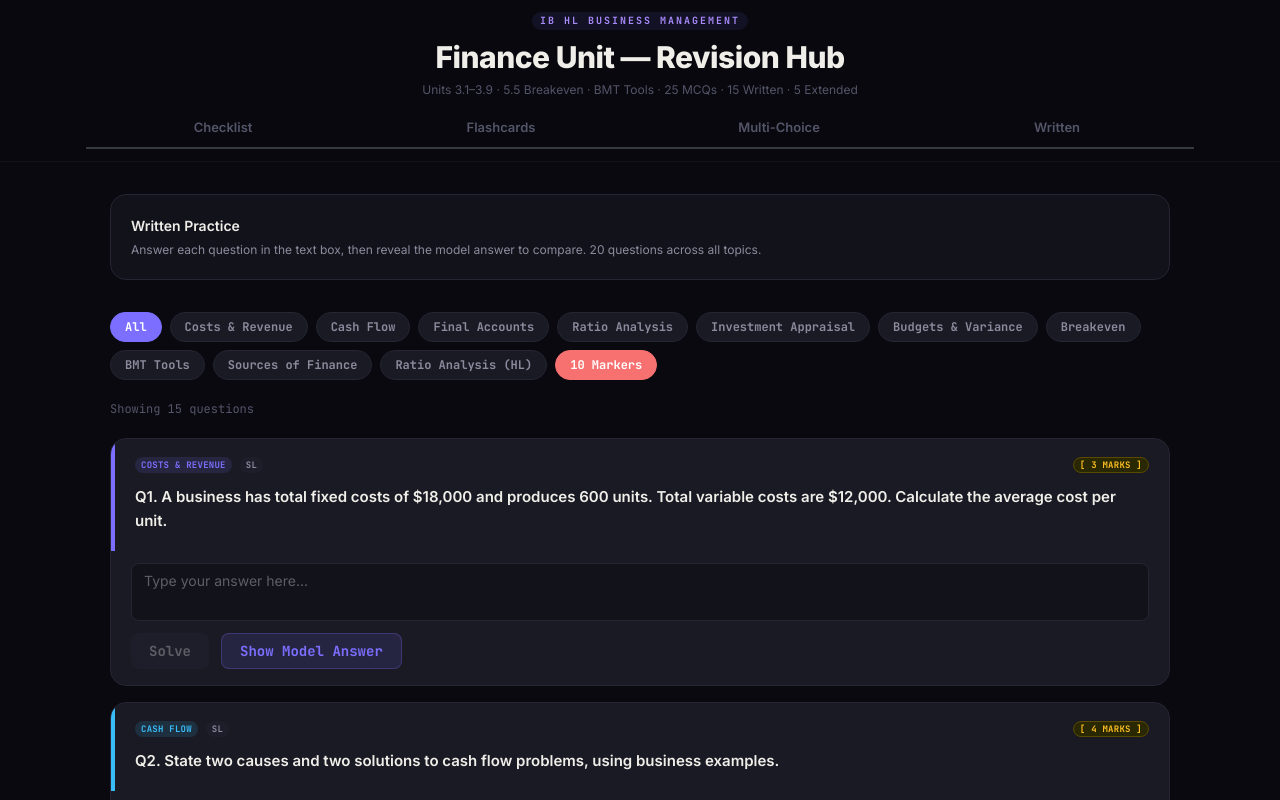
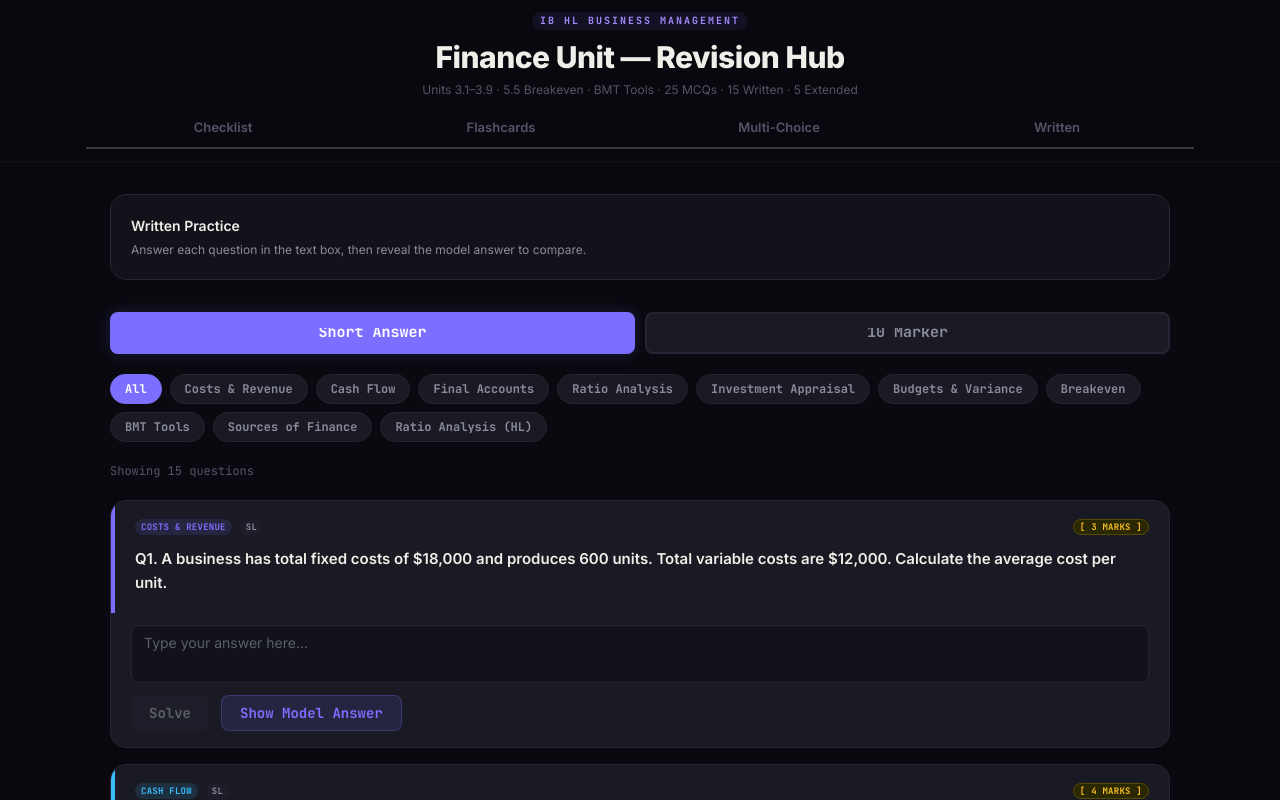
Before and after one commit to jlau2027-max/Business-Test-Checklist-2, a React (Vite) app: page / in a window 1280 px wide. Both pictures are taken after a click on the tab "Written". Shown: the top 800 px of the page. Built offline with nearby package versions, Linux system fonts and the light colour scheme.

Commit message:
Split Written into Short Answer / 10 Marker toggle above topic filters

```diff
--- a/src/App.jsx
+++ b/src/App.jsx
@@ -738,9 +738,10 @@ function WrittenPracticeItem({q, displayNum}) {
 }
 
 function WrittenPracticeView() {
+  const [mode, setMode] = useState("short"); // "short" or "10mark"
   const [filterCat, setFilterCat] = useState("All");
 
-  const writtenCats = ["All", ...Array.from(new Set(WRITTEN_QUESTIONS.map(q => q.cat))), "10 Markers"];
+  const writtenCats = ["All", ...Array.from(new Set(WRITTEN_QUESTIONS.map(q => q.cat)))];
 
   const catMatchFn = (qCat, fCat) => {
     if (fCat === "All") return true;
@@ -748,28 +749,65 @@ function WrittenPracticeView() {
     return normalise(qCat) === normalise(fCat);
   };
 
-  const is10Markers = filterCat === "10 Markers";
-  const filtered = is10Markers
+  const filtered = mode === "10mark"
     ? WRITTEN_10_MARK_QUESTIONS
     : WRITTEN_QUESTIONS.filter(q => catMatchFn(q.cat, filterCat));
-
-  const totalCount = WRITTEN_QUESTIONS.length + WRITTEN_10_MARK_QUESTIONS.length;
 
   return (
     <div style={{maxWidth:1060, margin:"0 auto", padding:"0 0 40px"}}>
       <Paper bg="#12121A" radius="lg" p="lg" mb="xl" style={{border:"1px solid #252533"}}>
         <Text fz="sm" c="#F0EEE8" fw={600} mb={4}>Written Practice</Text>
         <Text fz="xs" c="#8B8B9E" lh={1.5}>
-          Answer each question in the text box, then reveal the model answer to compare. {totalCount} questions across all topics.
+          Answer each question in the text box, then reveal the model answer to compare.
         </Text>
       </Paper>
 
-      {/* Category filter */}
+      {/* Mode selector — Short Answer vs 10 Marker */}
+      <Group gap={10} mb="lg">
+        <Button
+          size="md"
+          radius="md"
+          ff="'JetBrains Mono', monospace"
+          fw={700}
+          onClick={()=>{ setMode("short"); setFilterCat("All"); }}
+          style={{
+            flex: 1,
+            backgroundColor: mode === "short" ? "#7C6FFF" : "#1A1A24",
+            color: mode === "short" ? "#fff" : "#8B8B9E",
+            border: `2px solid ${mode === "short" ? "#7C6FFF" : "#252533"}`,
+            fontSize: 15,
+            padding: "14px 0",
+            boxShadow: mode === "short" ? "0 0 16px #7C6FFF33" : "none",
+          }}
+        >
+          Short Answer
+        </Button>
+        <Button
+          size="md"
+          radius="md"
+          ff="'JetBrains Mono', monospace"
+          fw={700}
+          onClick={()=>setMode("10mark")}
+          style={{
+            flex: 1,
+            backgroundColor: mode === "10mark" ? "#F87171" : "#1A1A24",
+            color: mode === "10mark" ? "#fff" : "#8B8B9E",
+            border: `2px solid ${mode === "10mark" ? "#F87171" : "#252533"}`,
+            fontSize: 15,
+            padding: "14px 0",
+            boxShadow: mode === "10mark" ? "0 0 16px #F8717133" : "none",
+          }}
+        >
+          10 Marker
+        </Button>
+      </Group>
+
+      {/* Category filter — only for short answer mode */}
+      {mode === "short" && (
         <Group gap={8} mb="lg" style={{flexWrap:"wrap"}}>
           {writtenCats.map(cat => {
-          const c = cat === "10 Markers" ? "#F87171" : (CAT_COLORS[cat] || "#7C6FFF");
+            const c = CAT_COLORS[cat] || "#7C6FFF";
             const active = filterCat === cat;
-          const is10m = cat === "10 Markers";
             return (
               <Button
                 key={cat}
@@ -778,10 +816,10 @@ function WrittenPracticeView() {
                 ff="'JetBrains Mono', monospace"
                 onClick={()=>setFilterCat(cat)}
                 style={{
-                backgroundColor: is10m ? "#F87171" : (active ? c : "#1A1A24"),
-                color: is10m ? "#fff" : (active ? "#fff" : "#8B8B9E"),
-                border: `1px solid ${is10m ? "#F87171" : (active ? c : "#252533")}`,
-                boxShadow: is10m && active ? "0 0 12px #F8717155" : "none",
+                  backgroundColor: active ? c : "#1A1A24",
+                  color: active ? "#fff" : "#8B8B9E",
+                  border: `1px solid ${active ? c : "#252533"}`,
+                  boxShadow: "none",
                 }}
               >
                 {cat}
@@ -789,9 +827,11 @@ function WrittenPracticeView() {
             );
           })}
         </Group>
+      )}
 
       <Text fz="xs" c="#55556A" ff="'JetBrains Mono', monospace" mb="lg">
-        Showing {filtered.length} question{filtered.length!==1?"s":""}{filterCat!=="All"?` · ${filterCat}`:""}
+        Showing {filtered.length} question{filtered.length!==1?"s":""}{mode === "short" && filterCat!=="All"?` · ${filterCat}`:""}
+        {mode === "10mark" ? " · 10 Markers" : ""}
       </Text>
 
       {filtered.length === 0 && (
```
Lines whose indentation alone changed are shown as unchanged.
